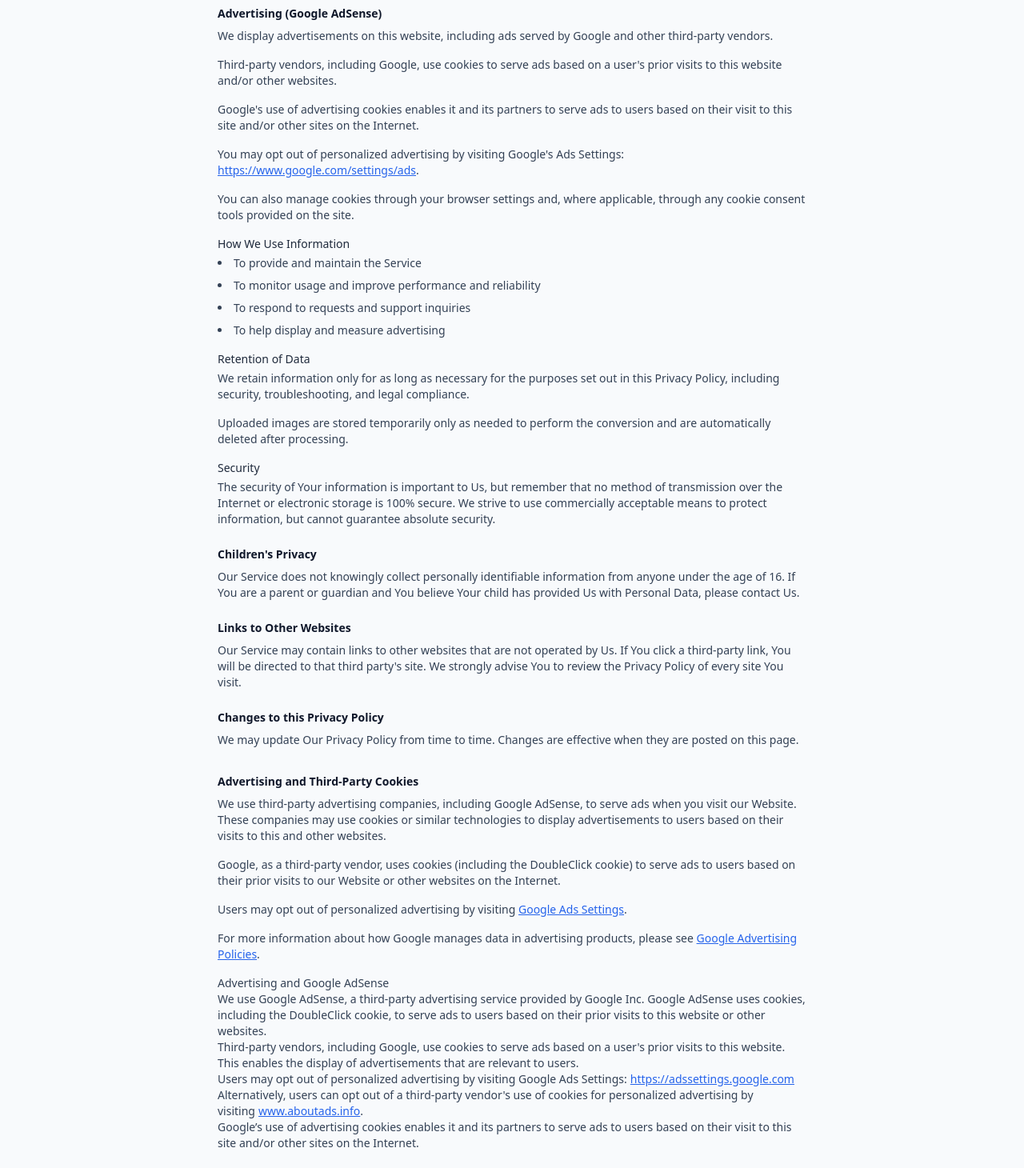
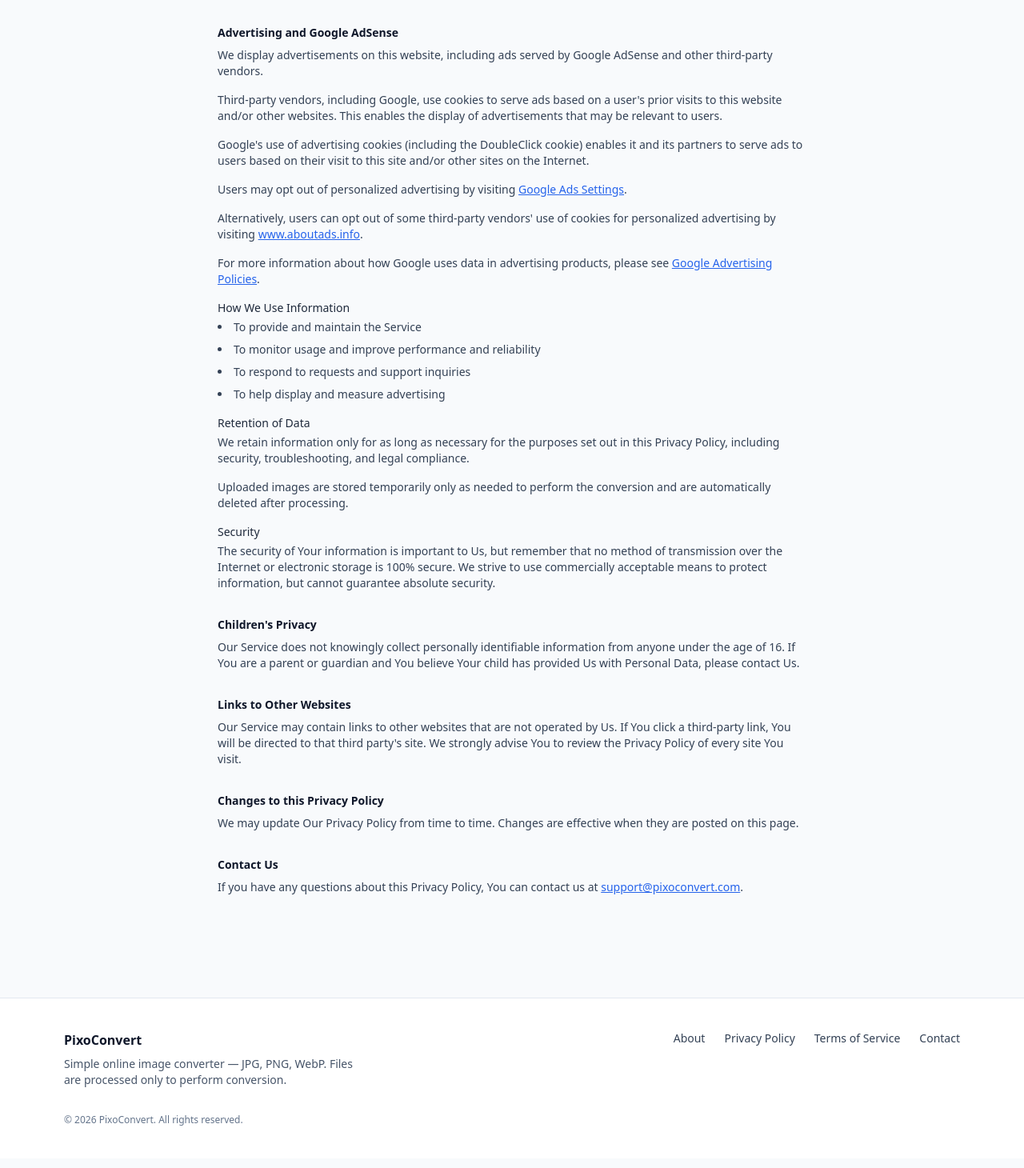
Before and after one commit to boltrsss/pixoconvert, a Next.js app: page /privacy in a window 1280 px wide. Shown: the part 1150-2610 px from the top of the page at 80% size. Built offline with nearby package versions, Linux system fonts and the light colour scheme.

Commit message:
Update page.tsx

```diff
--- a/app/privacy/page.tsx
+++ b/app/privacy/page.tsx
@@ -23,22 +23,18 @@
         accordance with this Privacy Policy.
       </p>
 
-      <h2 className="font-semibold text-slate-900 mt-6 mb-2">
+      <h2 className="font-semibold text-slate-900 mt-8 mb-2">
         Interpretation and Definitions
       </h2>
 
-      <h3 className="font-medium text-slate-800 mt-4 mb-1">
-        Interpretation
-      </h3>
+      <h3 className="font-medium text-slate-800 mt-4 mb-1">Interpretation</h3>
       <p className="mb-4">
         The words whose initial letters are capitalized have meanings defined
-        under the following conditions. The following definitions shall have
-        the same meaning regardless of whether they appear in singular or plural.
+        under the following conditions. The following definitions shall have the
+        same meaning regardless of whether they appear in singular or plural.
       </p>
 
-      <h3 className="font-medium text-slate-800 mt-4 mb-1">
-        Definitions
-      </h3>
+      <h3 className="font-medium text-slate-800 mt-4 mb-1">Definitions</h3>
       <p className="mb-3">For the purposes of this Privacy Policy:</p>
       <ul className="list-disc list-inside space-y-2 mb-4">
         <li>
@@ -77,7 +73,7 @@
         </li>
       </ul>
 
-      <h2 className="font-semibold text-slate-900 mt-6 mb-2">
+      <h2 className="font-semibold text-slate-900 mt-8 mb-2">
         Collecting and Using Your Data
       </h2>
 
@@ -85,9 +81,7 @@
         Types of Data Collected
       </h3>
 
-      <h4 className="font-medium text-slate-800 mt-4 mb-1">
-        Usage Data
-      </h4>
+      <h4 className="font-medium text-slate-800 mt-4 mb-1">Usage Data</h4>
       <p className="mb-4">
         Usage Data is collected automatically when using the Service. Usage Data
         may include information such as Your device&apos;s IP address, browser
@@ -119,40 +113,67 @@
         properly.
       </p>
 
-      {/* ✅ AdSense required disclosure */}
-      <h2 className="font-semibold text-slate-900 mt-6 mb-2">
-        Advertising (Google AdSense)
+      {/* ✅ AdSense required disclosure (single, clean section) */}
+      <h2 className="font-semibold text-slate-900 mt-8 mb-2">
+        Advertising and Google AdSense
       </h2>
+
       <p className="mb-4">
         We display advertisements on this website, including ads served by
-        Google and other third-party vendors.
+        Google AdSense and other third-party vendors.
       </p>
+
       <p className="mb-4">
         Third-party vendors, including Google, use cookies to serve ads based on
-        a user&apos;s prior visits to this website and/or other websites.
+        a user&apos;s prior visits to this website and/or other websites. This
+        enables the display of advertisements that may be relevant to users.
       </p>
+
       <p className="mb-4">
-        Google&apos;s use of advertising cookies enables it and its partners to
-        serve ads to users based on their visit to this site and/or other sites
-        on the Internet.
+        Google&apos;s use of advertising cookies (including the DoubleClick
+        cookie) enables it and its partners to serve ads to users based on their
+        visit to this site and/or other sites on the Internet.
       </p>
+
       <p className="mb-4">
-        You may opt out of personalized advertising by visiting Google&apos;s
-        Ads Settings:
-        {" "}
+        Users may opt out of personalized advertising by visiting{" "}
         <a
-          href="https://www.google.com/settings/ads"
+          href="https://adssettings.google.com"
           target="_blank"
           rel="noopener noreferrer"
           className="text-blue-600 underline"
         >
-          https://www.google.com/settings/ads
+          Google Ads Settings
         </a>
         .
       </p>
+
       <p className="mb-4">
-        You can also manage cookies through your browser settings and, where
-        applicable, through any cookie consent tools provided on the site.
+        Alternatively, users can opt out of some third-party vendors&apos; use of
+        cookies for personalized advertising by visiting{" "}
+        <a
+          href="https://www.aboutads.info"
+          target="_blank"
+          rel="noopener noreferrer"
+          className="text-blue-600 underline"
+        >
+          www.aboutads.info
+        </a>
+        .
+      </p>
+
+      <p className="mb-4">
+        For more information about how Google uses data in advertising products,
+        please see{" "}
+        <a
+          href="https://policies.google.com/technologies/ads"
+          target="_blank"
+          rel="noopener noreferrer"
+          className="text-blue-600 underline"
+        >
+          Google Advertising Policies
+        </a>
+        .
       </p>
 
       <h3 className="font-medium text-slate-800 mt-4 mb-1">
@@ -165,9 +186,7 @@
         <li>To help display and measure advertising</li>
       </ul>
 
-      <h3 className="font-medium text-slate-800 mt-4 mb-1">
-        Retention of Data
-      </h3>
+      <h3 className="font-medium text-slate-800 mt-4 mb-1">Retention of Data</h3>
       <p className="mb-4">
         We retain information only for as long as necessary for the purposes set
         out in this Privacy Policy, including security, troubleshooting, and
@@ -178,17 +197,15 @@
         conversion and are automatically deleted after processing.
       </p>
 
-      <h3 className="font-medium text-slate-800 mt-4 mb-1">
-        Security
-      </h3>
+      <h3 className="font-medium text-slate-800 mt-4 mb-1">Security</h3>
       <p className="mb-4">
         The security of Your information is important to Us, but remember that
-        no method of transmission over the Internet or electronic storage is 100%
-        secure. We strive to use commercially acceptable means to protect
+        no method of transmission over the Internet or electronic storage is
+        100% secure. We strive to use commercially acceptable means to protect
         information, but cannot guarantee absolute security.
       </p>
 
-      <h2 className="font-semibold text-slate-900 mt-6 mb-2">
+      <h2 className="font-semibold text-slate-900 mt-8 mb-2">
         Children&apos;s Privacy
       </h2>
       <p className="mb-4">
@@ -198,7 +215,7 @@
         please contact Us.
       </p>
 
-      <h2 className="font-semibold text-slate-900 mt-6 mb-2">
+      <h2 className="font-semibold text-slate-900 mt-8 mb-2">
         Links to Other Websites
       </h2>
       <p className="mb-4">
@@ -208,7 +225,7 @@
         of every site You visit.
       </p>
 
-      <h2 className="font-semibold text-slate-900 mt-6 mb-2">
+      <h2 className="font-semibold text-slate-900 mt-8 mb-2">
         Changes to this Privacy Policy
       </h2>
       <p className="mb-4">
@@ -216,98 +233,7 @@
         effective when they are posted on this page.
       </p>
 
-<h2 className="font-semibold text-slate-900 mt-8 mb-2">
-  Advertising and Third-Party Cookies
-</h2>
-
-<p className="mb-4">
-  We use third-party advertising companies, including Google AdSense, to serve
-  ads when you visit our Website. These companies may use cookies or similar
-  technologies to display advertisements to users based on their visits to this
-  and other websites.
-</p>
-
-<p className="mb-4">
-  Google, as a third-party vendor, uses cookies (including the DoubleClick
-  cookie) to serve ads to users based on their prior visits to our Website or
-  other websites on the Internet.
-</p>
-
-<p className="mb-4">
-  Users may opt out of personalized advertising by visiting{" "}
-  <a
-    href="https://adssettings.google.com"
-    target="_blank"
-    rel="noopener noreferrer"
-    className="text-blue-600 underline"
-  >
-    Google Ads Settings
-  </a>.
-</p>
-
-<p className="mb-4">
-  For more information about how Google manages data in advertising products,
-  please see{" "}
-  <a
-    href="https://policies.google.com/technologies/ads"
-    target="_blank"
-    rel="noopener noreferrer"
-    className="text-blue-600 underline"
-  >
-    Google Advertising Policies
-  </a>.
-</p>
-
-<h2>Advertising and Google AdSense</h2>
-
-<p>
-  We use Google AdSense, a third-party advertising service provided by Google
-  Inc. Google AdSense uses cookies, including the DoubleClick cookie, to serve
-  ads to users based on their prior visits to this website or other websites.
-</p>
-
-<p>
-  Third-party vendors, including Google, use cookies to serve ads based on a
-  user's prior visits to this website. This enables the display of
-  advertisements that are relevant to users.
-</p>
-
-<p>
-  Users may opt out of personalized advertising by visiting Google Ads Settings:
-  <a
-    href="https://adssettings.google.com"
-    target="_blank"
-    rel="noopener noreferrer"
-    className="text-blue-600 underline ml-1"
-  >
-    https://adssettings.google.com
-  </a>
-</p>
-
-<p>
-  Alternatively, users can opt out of a third-party vendor's use of cookies for
-  personalized advertising by visiting
-  <a
-    href="https://www.aboutads.info"
-    target="_blank"
-    rel="noopener noreferrer"
-    className="text-blue-600 underline ml-1"
-  >
-    www.aboutads.info
-  </a>.
-</p>
-
-<p>
-  Google’s use of advertising cookies enables it and its partners to serve ads
-  to users based on their visit to this site and/or other sites on the Internet.
-</p>
-
-
-
-
-      <h2 className="font-semibold text-slate-900 mt-6 mb-2">
-        Contact Us
-      </h2>
+      <h2 className="font-semibold text-slate-900 mt-8 mb-2">Contact Us</h2>
       <p className="mb-4">
         If you have any questions about this Privacy Policy, You can contact us
         at{" "}
```
